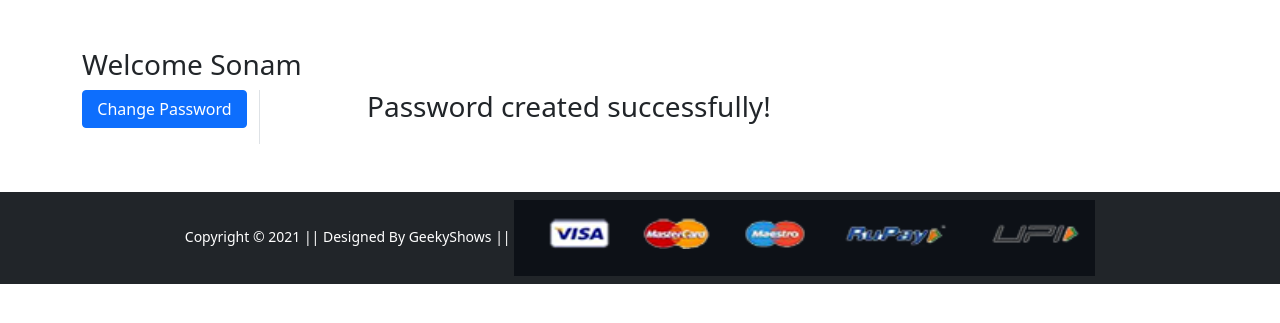
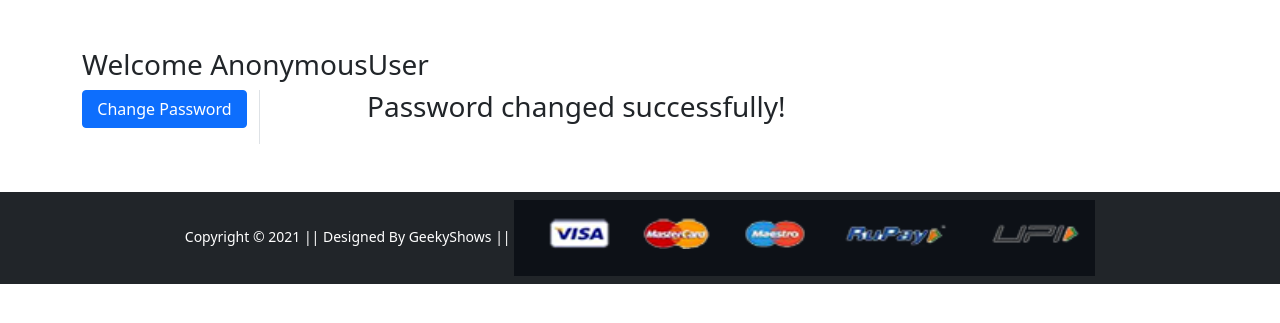
Before and after one commit to sangeeta-chaukulkar/Ecommerce, a Django app: template core/templates/core/passwordchangedone.html in a window 1280 px wide. Shown: the part 56-379 px from the top of the page. Run offline with Django 3.2, Linux system fonts and the light colour scheme; the template is opened without the code that fills it, so the values that code supplies are empty; some libraries are stand-ins or nearby versions.

Commit message:
title changed

```diff
--- a/core/templates/core/passwordchangedone.html
+++ b/core/templates/core/passwordchangedone.html
@@ -4,14 +4,14 @@
 {% block main-content %}
 <div class="container my-5">
  <div class="row">
- <h3>Welcome Sonam</h3>
+  <h3>Welcome {{request.user}}</h3>
   <div class="col-sm-2 border-end">
    <ul class="list-unstyled">
     <li class="d-grid"><a href="{% url 'profile' %}" class="btn btn-primary">Change Password</a></li>
    </ul>
   </div>
   <div class="col-sm-6 offset-sm-1">
-    <h3>Password created successfully!</h3>
+    <h3>Password changed successfully!</h3>
 
   </div>
  </div>
```
